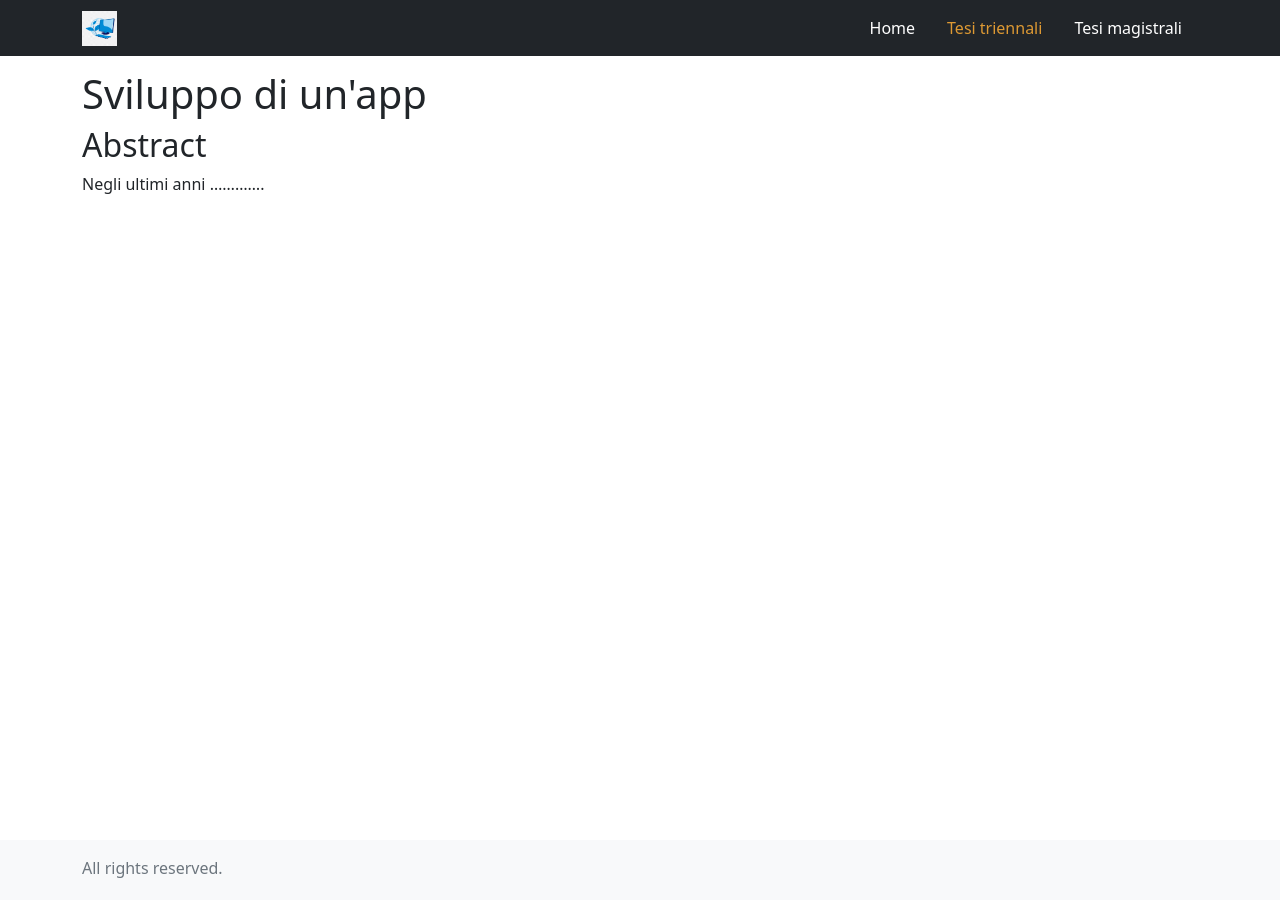
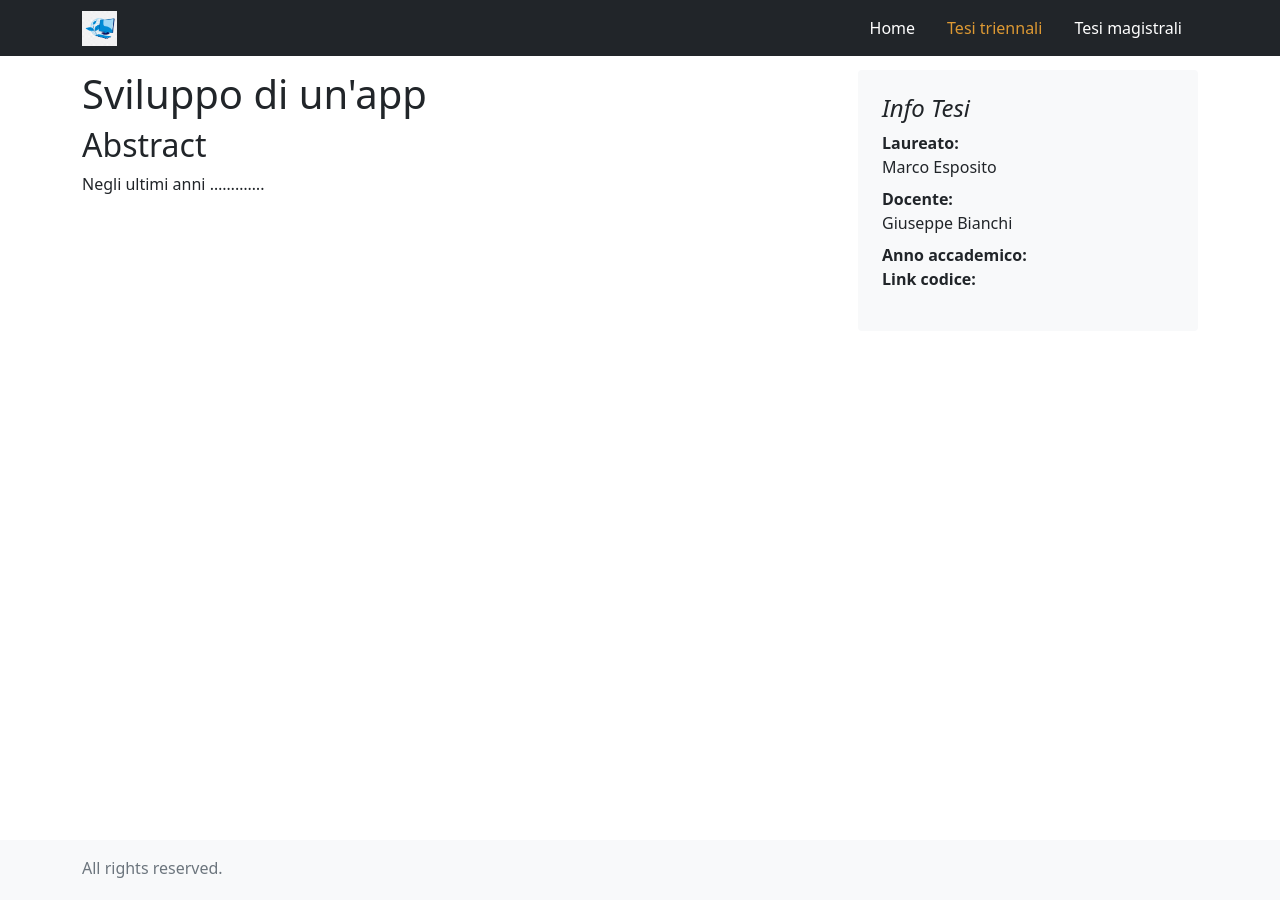
Before and after one commit to acantone03/sitodiprova.github.io, a Jekyll site: the page built from _tesitriennali/tesi_Esposito/description.md, in a window 1280 px wide. Built offline with Jekyll 4.4.1, drawn with Linux system fonts in a browser that asks for light colours.

Commit message:
Update tesitriennali.html

```diff
--- a/_layouts/tesitriennali.html
+++ b/_layouts/tesitriennali.html
@@ -14,9 +14,29 @@
                 </article>
 
             </div>
+<div class="col-md-4">
+                <div class="position-sticky" style="bottom: 2rem;">
+                    <div class="p-4 mb-3 bg-light rounded">
+                        <h4 class="fst-italic">Info Tesi</h4>
+                        <dl>
+                            <dt>Laureato:</dt>
+                            <dd>{{page.student}}</dd>
+                            <dt>Docente:</dt>
+                            <dd>{{page.teacher}}</dd>
+                            <dt>Anno accademico:</dt>
 
+                            <dt>Link codice:</dt>
+
+
+                        </dl>
+                    </div>
+
+                </div>
+            </div>
         </div>
     </div>
+
+
 
 </main>
 {% include footer.html %}
```
